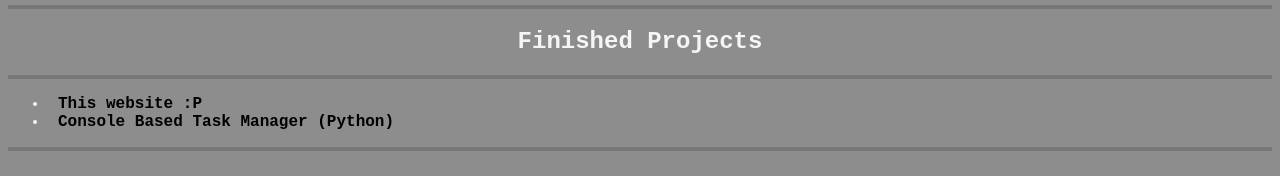
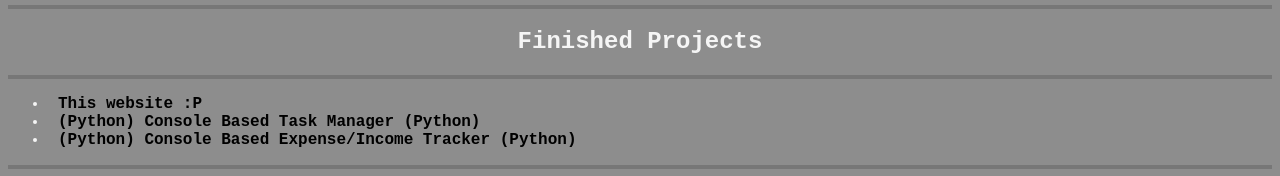
Before and after one commit to securityinshadows/port-1, a plain HTML site: page index.html in a window 1280 px wide. Shown: the part 1488-1664 px from the top of the page. Drawn offline with Linux system fonts and the light colour scheme.

Commit message:
Update index.html
Added new project.

```diff
--- a/index.html
+++ b/index.html
@@ -95,7 +95,8 @@
                         <hr class="hr2">
                          <ul>
                             <li> <a href=https://securityinshadows.github.io/port-1/> This website :P</a> </li>
-                            <li> <a href=https://github.com/securityinshadows/port-2> Console Based Task Manager (Python)</a></li>
+                            <li> <a href=https://github.com/securityinshadows/port-2> (Python) Console Based Task Manager (Python)</a></li>
+                            <li> <a href=https://github.com/securityinshadows/port-3> (Python) Console Based Expense/Income Tracker (Python)</a></li>
                         </ul>
             <hr class="hr2">
                     </section>
```
